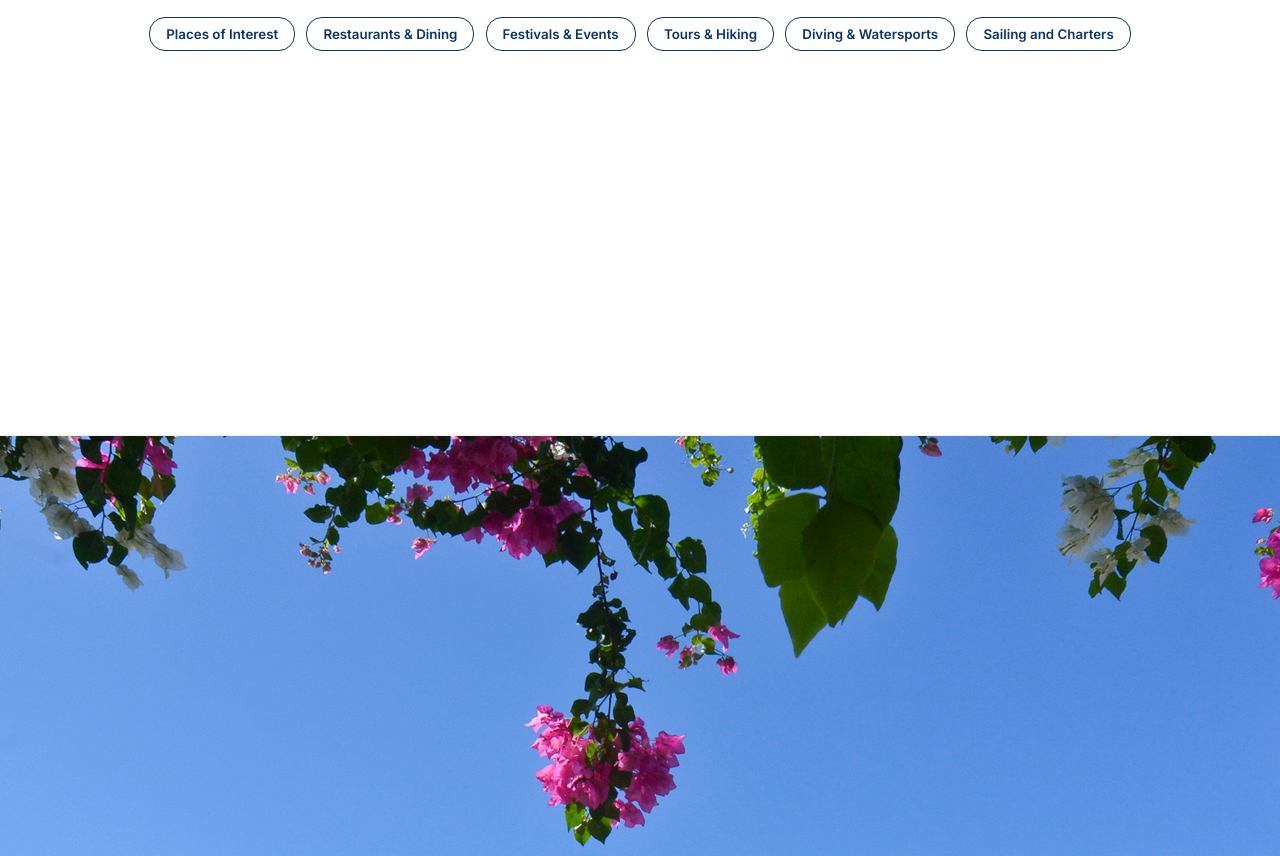
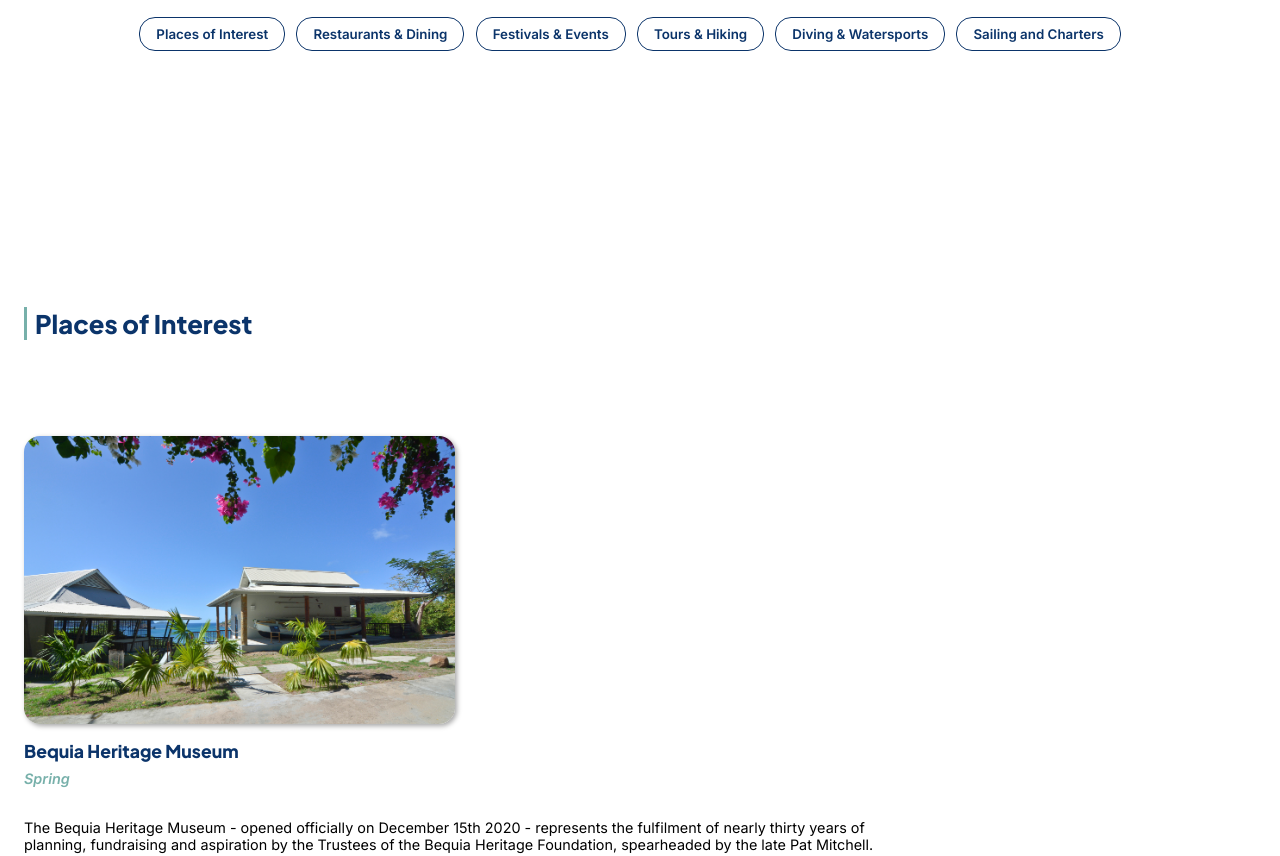
Before and after one commit to Sariah-dotcom/bequia-tourism, a React (Vite) app: page /activities in a window 1280 px wide. Shown: the part 1120-1976 px from the top of the page. Built offline with nearby package versions, Linux system fonts and the light colour scheme.

Commit message:
edit desktop styles

```diff
--- a/src/App.css
+++ b/src/App.css
@@ -352,7 +352,9 @@ ul li a:hover {
   }
 
 }
-
+button:hover{
+  cursor: pointer;
+}
 .contact {
   font-style: italic;
   color: #062349;
@@ -414,14 +416,15 @@ ul li a:hover {
     height: 85vh;
   }
 
-  .page-section {
+  .home-sections {
     display: flex;
-    justify-content: center;
+    flex-direction: column;
     align-items: center;
+    gap: 5rem;
   }
 
- .welcome-content {
-    width: 70%;
+  #welcome {
+    width: 65%;
   }
 
   #activities-sec {
@@ -441,11 +444,21 @@ ul li a:hover {
 
   .travel-grid {
     grid-template-columns: repeat(3,1fr);
+    gap: 1rem;
   }
 
-  #page-section {
-    padding: 0rem 10rem;
-    margin-bottom: 15rem;
+  #all-activities {
+    display: flex;
+    flex-direction: column;
+    align-items: center;
+  }
+
+  .activity-details img {
+    width: 50%;
+  }
+
+  .activity-details {
+    width: 70%;
   }
 
 }
--- a/src/components/ActivityDetails.jsx
+++ b/src/components/ActivityDetails.jsx
@@ -4,7 +4,7 @@ import './pages.css'
 export default function ActivityDetails(props) {
   return (
     <div className='activity-details'>
-      <img src={props.activityImg} alt="" />
+      <img src={props.activityImg} alt="activity" />
       <div className="activity-title">
         <h3>{props.activityName}</h3>
         <p className="location">{props.activityLocation}</p>
--- a/src/pages/About.jsx
+++ b/src/pages/About.jsx
@@ -8,6 +8,7 @@ export default function About() {
     <div>
       <PageHero imgSrc="/images/bay.jpg" pageTitle='About Bequia'/>
 
+      <div className='abouts'>
         <div className="page-section">
           <SectionTitle title='An Island Story'/>
 
@@ -61,6 +62,7 @@ export default function About() {
           </div>
         </div>
 
+      </div>
 
 
     </div>
--- a/src/pages/ActivitiesPage.jsx
+++ b/src/pages/ActivitiesPage.jsx
@@ -37,6 +37,7 @@ export default function ActivitiesPage() {
 
       <PageHero imgSrc="/images/activities/activities-hero.jpg" pageTitle="Activities"/>
 
+      <div id='all-activities'>
         <div className="page-section">
           <p className='opening-paragraph'>There is far more to Bequia than just its beaches,
             its quaint waterfront bars and shops, and its sleepy yet bustling little main town and harbour.
@@ -221,6 +222,9 @@ export default function ActivitiesPage() {
           </div>
       </div>
 
+
+      </div>
+
     </div>
   )
 }
--- a/src/pages/Home.jsx
+++ b/src/pages/Home.jsx
@@ -10,9 +10,11 @@ export default function Home() {
   return (
     <div>
       <Hero />
-      <Welcome />
-      <Travel />
-      <Activities />
+      <div className='home-sections'>
+        <Welcome />
+        <Travel />
+        <Activities />
+      </div>
       <Video />
     </div>
   )
```
Lines whose indentation alone changed are shown as unchanged.
